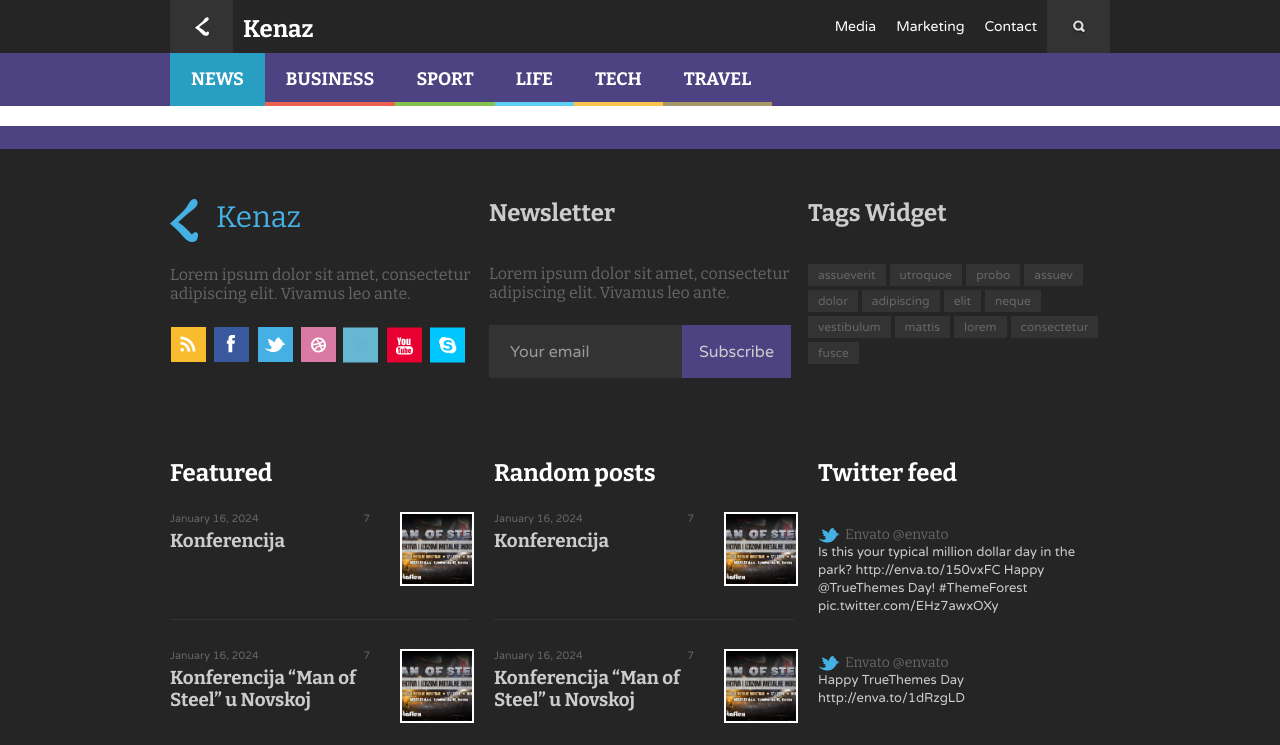
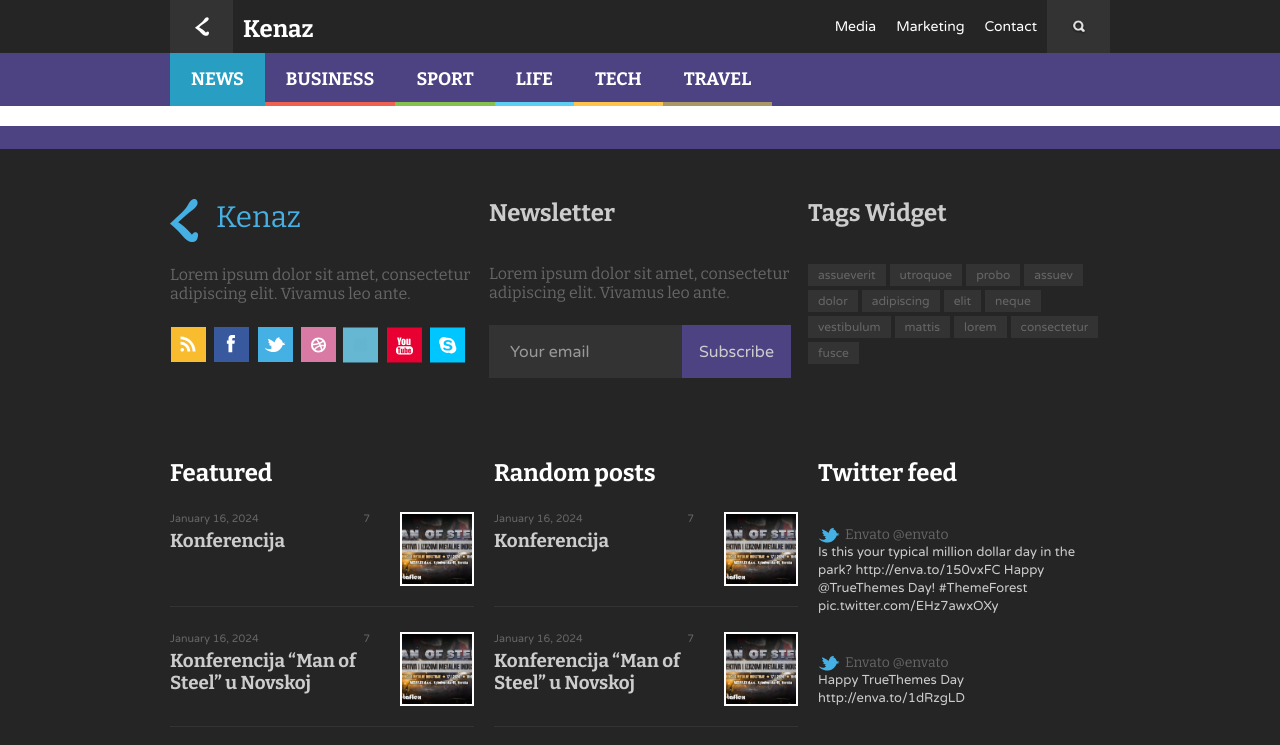
Before and after one commit to davidmikulic44/kenaz-factory, a Vue app: page / in a window 1280 px wide. Shown: the top 745 px of the page. Built offline with nearby package versions, Linux system fonts and the light colour scheme.

Commit message:
border instead of svg

```diff
--- a/src/components/Footer/FooterFeaturedPosts.vue
+++ b/src/components/Footer/FooterFeaturedPosts.vue
@@ -14,7 +14,7 @@
                 </div>
             </article>
 
-            <img src="../../assets/Line.svg" class="footer-post-line">
+
 
             <article class="footer-single-post">
                 <div class="footer-post-desc">
@@ -29,7 +29,7 @@
                 </div>
             </article>
 
-            <img src="../../assets/Line.svg" class="footer-post-line">
+
             <article class="footer-single-post">
                 <div class="footer-post-desc">
                     <div class="footer-post-header">
--- a/src/components/Footer/FooterRandomPosts.vue
+++ b/src/components/Footer/FooterRandomPosts.vue
@@ -14,8 +14,6 @@
                 </div>
             </article>
 
-            <img src="../../assets/Line.svg" class="footer-post-line">
-
             <article class="footer-single-post">
                 <div class="footer-post-desc">
                     <div class="footer-post-header">
@@ -29,7 +27,6 @@
                 </div>
             </article>
 
-            <img src="../../assets/Line.svg" class="footer-post-line">
             <article class="footer-single-post">
                 <div class="footer-post-desc">
                     <div class="footer-post-header">
--- a/src/components/Footer/styles/_footer.scss
+++ b/src/components/Footer/styles/_footer.scss
@@ -67,6 +67,7 @@
     gap: 30px;
     height: 94px;
     justify-content: space-between;
+    border-bottom: 1px solid darken($color-font-footer, 20);
 }
 
 .footer-post-info {
--- a/src/styles/_main.scss
+++ b/src/styles/_main.scss
@@ -3,7 +3,6 @@
   }
 
 body {
-    max-width: 1602px;
     display: flex;
     flex-direction: column;
     justify-content: center;
```
